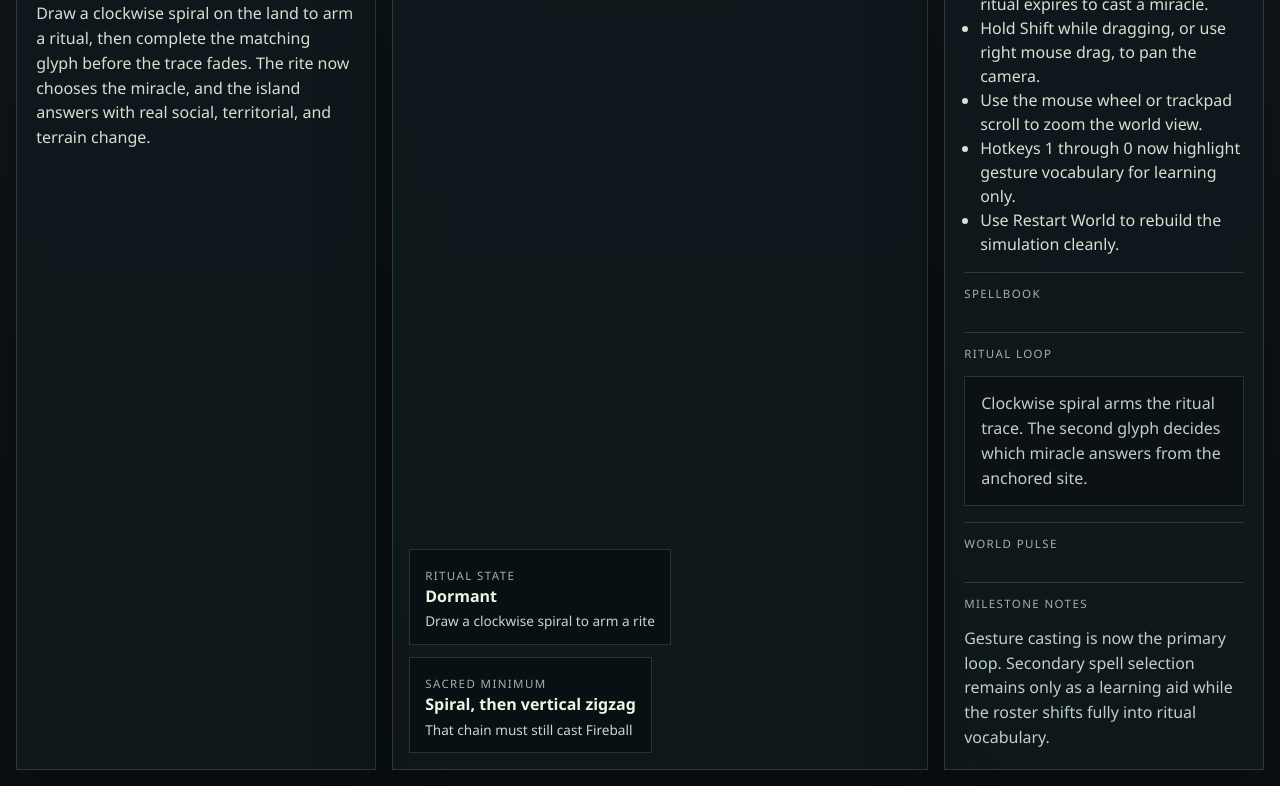
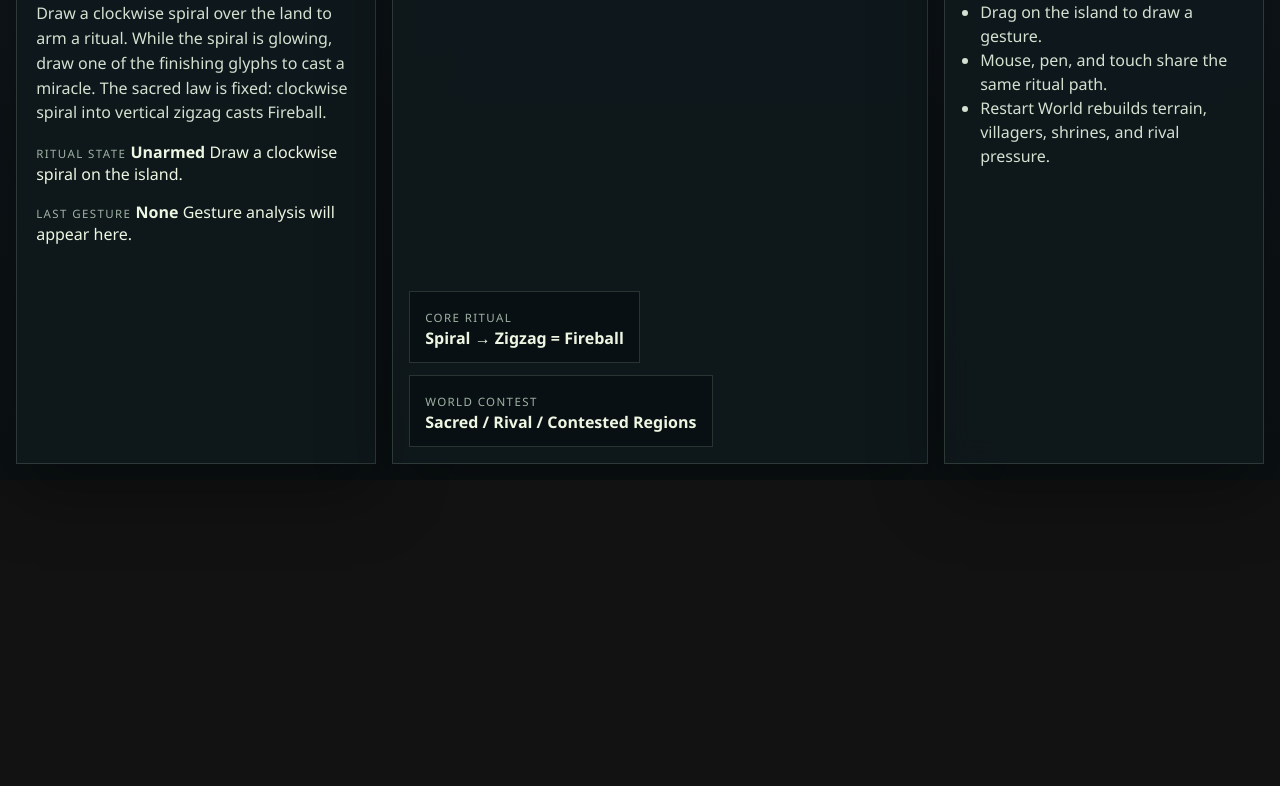
Before and after one commit to westkitty/Parable, a plain HTML site: page index.html in a window 1280 px wide. Shown: the part 320-1106 px from the top of the page. After the commit the page ends 800 px from the top, so only its background shows below. Drawn offline with nearby package versions, Linux system fonts and the light colour scheme.

Commit message:
Publish Parable verified index shell

```diff
--- a/index.html
+++ b/index.html
@@ -10,7 +10,7 @@
     <div class="app-shell">
       <header class="topbar">
         <div class="brand-lockup">
-          <p class="eyebrow">Prototype Milestone 1</p>
+          <p class="eyebrow">Browser-playable prototype</p>
           <h1>Parable</h1>
         </div>
         <div class="topbar-actions">
@@ -21,74 +21,60 @@
       <main class="workspace">
         <section class="hud-panel overview-panel" aria-label="World status">
           <p class="section-label">Divine Brief</p>
-          <h2>The world now listens for ritual chains.</h2>
+          <h2>The island answers gesture, not buttons.</h2>
           <p class="panel-copy">
-            Draw a clockwise spiral on the land to arm a ritual, then complete
-            the matching glyph before the trace fades. The rite now chooses the
-            miracle, and the island answers with real social, territorial, and
-            terrain change.
+            Draw a clockwise spiral over the land to arm a ritual. While the spiral
+            is glowing, draw one of the finishing glyphs to cast a miracle. The
+            sacred law is fixed: clockwise spiral into vertical zigzag casts Fireball.
           </p>
-
+          <div class="ritual-card" aria-live="polite">
+            <span class="chip-label">Ritual state</span>
+            <strong id="ritual-state-label">Unarmed</strong>
+            <span id="ritual-state-detail">Draw a clockwise spiral on the island.</span>
+          </div>
+          <div class="ritual-card" aria-live="polite">
+            <span class="chip-label">Last gesture</span>
+            <strong id="gesture-label">None</strong>
+            <span id="gesture-detail">Gesture analysis will appear here.</span>
+          </div>
           <div class="stat-list" id="stat-list" aria-live="polite"></div>
         </section>
 
         <section class="play-surface" aria-label="Parable game world">
-          <canvas id="game-canvas" aria-label="Parable world canvas"></canvas>
+          <div id="module-load-warning" class="module-load-warning" role="status">
+            Loading the Three.js ritual world. If this message stays visible, the browser could not load the pinned Three.js module. Serve with internet access or vendor Three.js locally.
+          </div>
+          <canvas id="game-canvas" aria-label="Parable Three.js world canvas"></canvas>
           <div class="surface-overlay">
             <div class="surface-chip">
-              <span class="chip-label">Ritual State</span>
-              <strong id="selected-miracle-name">Dormant</strong>
-              <span class="chip-meta" id="selected-miracle-status">Draw a clockwise spiral to arm a rite</span>
+              <span class="chip-label">Core ritual</span>
+              <strong>Spiral → Zigzag = Fireball</strong>
             </div>
             <div class="surface-chip">
-              <span class="chip-label">Sacred minimum</span>
-              <strong>Spiral, then vertical zigzag</strong>
-              <span class="chip-meta">That chain must still cast Fireball</span>
+              <span class="chip-label">World contest</span>
+              <strong>Sacred / Rival / Contested Regions</strong>
             </div>
           </div>
         </section>
 
-        <aside class="hud-panel sidebar-panel" aria-label="Controls and milestone notes">
+        <aside class="hud-panel sidebar-panel" aria-label="Miracles and event log">
           <section class="sidebar-section">
-            <p class="section-label">Controls</p>
-            <ul class="plain-list">
-              <li>Move the pointer or drag a finger across the island to guide the divine hand.</li>
-              <li>Hold and draw a clockwise spiral on the land to arm a ritual.</li>
-              <li>Draw a second glyph before the ritual expires to cast a miracle.</li>
-              <li>Hold Shift while dragging, or use right mouse drag, to pan the camera.</li>
-              <li>Use the mouse wheel or trackpad scroll to zoom the world view.</li>
-              <li>Hotkeys 1 through 0 now highlight gesture vocabulary for learning only.</li>
-              <li>Use Restart World to rebuild the simulation cleanly.</li>
-            </ul>
+            <p class="section-label">Miracle glyphs</p>
+            <div class="miracle-list" id="miracle-list" aria-label="Gesture miracle roster"></div>
+          </section>
+
+          <section class="sidebar-section event-section">
+            <p class="section-label">Event log</p>
+            <ol class="event-log" id="event-log" aria-live="polite"></ol>
           </section>
 
           <section class="sidebar-section">
-            <p class="section-label">Spellbook</p>
-            <div class="miracle-list" id="miracle-list" aria-live="polite"></div>
-          </section>
-
-          <section class="sidebar-section">
-            <p class="section-label">Ritual Loop</p>
-            <div class="ritual-note" id="cast-hint">
-              <p class="panel-copy compact">
-                Clockwise spiral arms the ritual trace. The second glyph decides
-                which miracle answers from the anchored site.
-              </p>
-            </div>
-          </section>
-
-          <section class="sidebar-section">
-            <p class="section-label">World pulse</p>
-            <div class="event-log" id="event-log" aria-live="polite"></div>
-          </section>
-
-          <section class="sidebar-section">
-            <p class="section-label">Milestone notes</p>
-            <p class="panel-copy compact">
-              Gesture casting is now the primary loop. Secondary spell selection
-              remains only as a learning aid while the roster shifts fully into
-              ritual vocabulary.
-            </p>
+            <p class="section-label">Controls</p>
+            <ul class="plain-list compact-list">
+              <li>Drag on the island to draw a gesture.</li>
+              <li>Mouse, pen, and touch share the same ritual path.</li>
+              <li>Restart World rebuilds terrain, villagers, shrines, and rival pressure.</li>
+            </ul>
           </section>
         </aside>
       </main>
```
